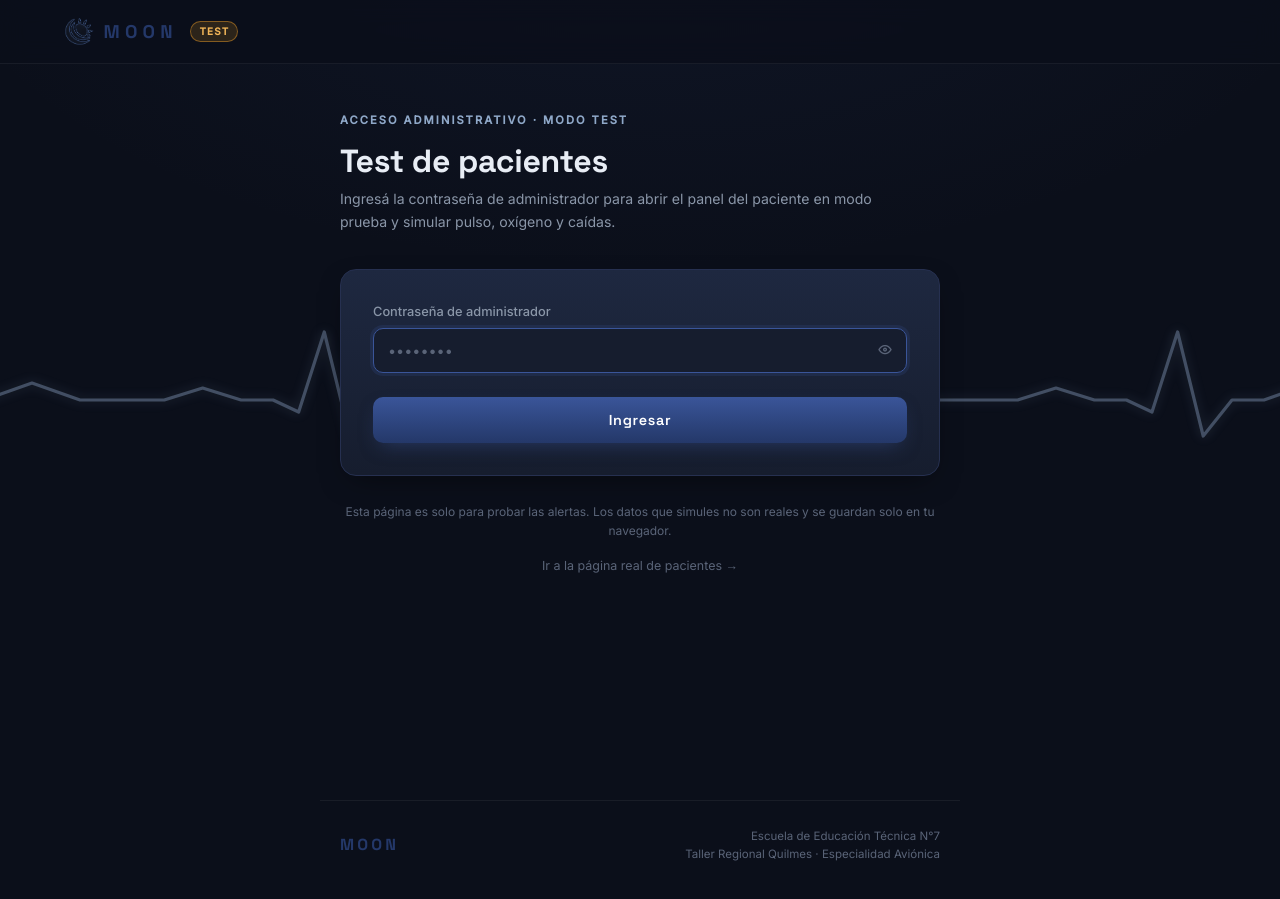
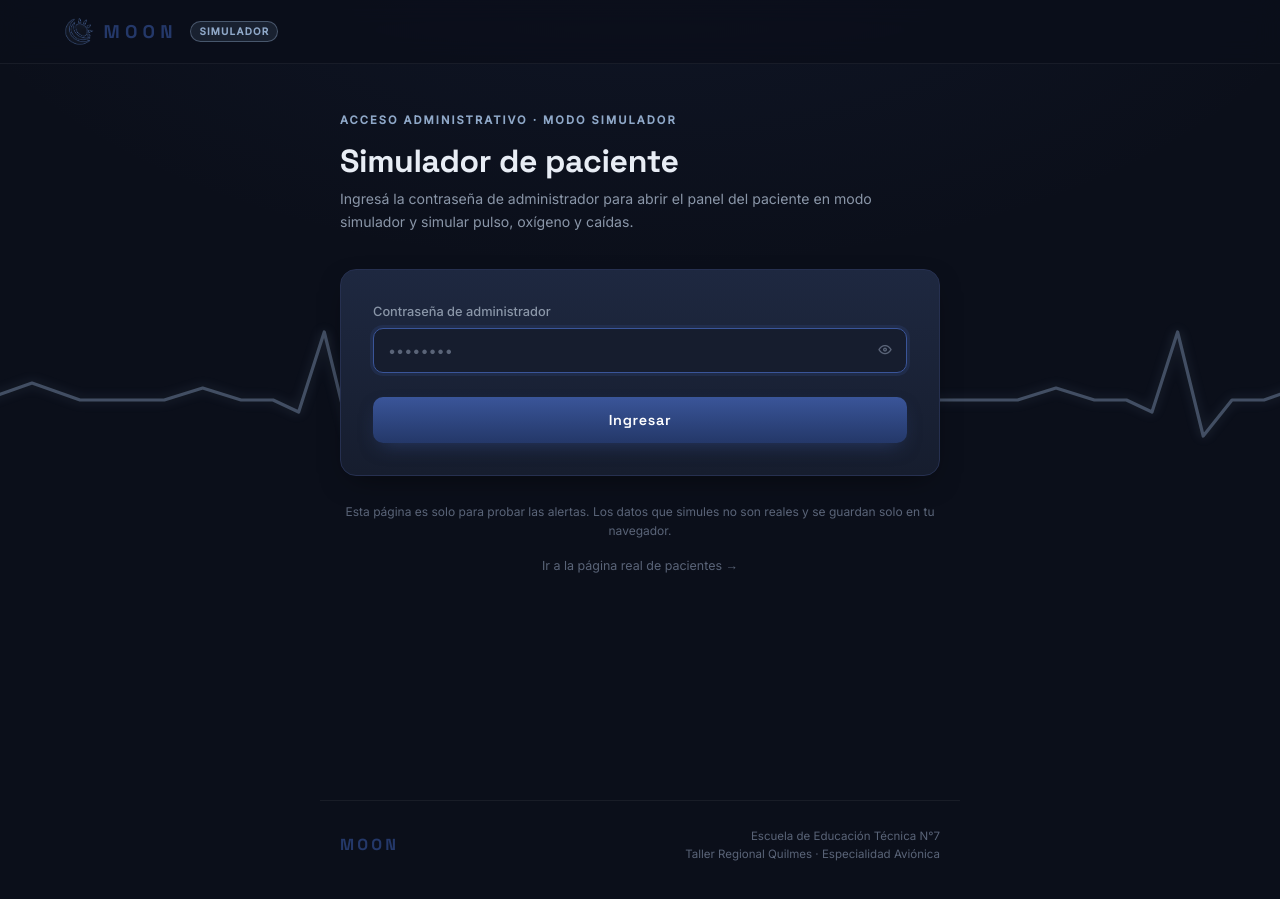
Before and after one commit to ProyectoMoon/TestPaciente, a plain HTML site: page index.html in a window 1280 px wide. Drawn offline with nearby package versions, Linux system fonts and the light colour scheme.

Commit message:
Renombrar a Simulador de paciente y etiqueta celeste en el menú
Co-Authored-By: Claude Opus 5.5 <noreply@anthropic.com>
Claude-Session: https://claude.ai/code/session_01HczC7VyWY5316JFrwkRK1F

```diff
--- a/index.html
+++ b/index.html
@@ -4,7 +4,7 @@
   <meta charset="UTF-8" />
   <meta name="viewport" content="width=device-width, initial-scale=1.0" />
   <link rel="icon" href="logo.png" type="image/png">
-  <title>MOON · Test de pacientes</title>
+  <title>MOON · Simulador de paciente</title>
   <meta name="description" content="Panel del paciente MOON: iniciá sesión para ver los signos vitales en tiempo real, el diagnóstico automático y gestionar el perfil médico." />
   <meta property="og:type" content="website" />
   <meta property="og:title" content="MOON – Panel del Paciente" />
@@ -742,10 +742,10 @@
     .pm-vital::before { content: none; }
     .pm-vital-status:empty { display: none; }
 
-    /* ===================== MODO TEST: panel de pruebas ===================== */
+    /* ===================== MODO SIMULADOR: panel de pruebas ===================== */
     .tp-nav-badge {
       font-family: 'Inter', sans-serif; font-size: 0.62rem; font-weight: 700; letter-spacing: 0.12em;
-      background: rgba(239,159,39,0.15); color: #f0b558; border: 1px solid rgba(239,159,39,0.45);
+      background: rgba(143,168,200,0.12); color: var(--moon); border: 1px solid rgba(143,168,200,0.4);
       padding: 2px 8px; border-radius: 999px; margin-left: 0.2rem;
     }
     .tp-panel {
@@ -837,7 +837,7 @@
   <nav>
     <a class="nav-logo" href="https://proyectomoon.github.io/Web/">
       <img src="logo-glass.png" alt="" class="nav-logo-icon" aria-hidden="true">
-      MOON <span class="tp-nav-badge">TEST</span>
+      MOON <span class="tp-nav-badge">SIMULADOR</span>
     </a>
     <ul class="nav-links">
       <li class="nav-user" id="navUser"></li>
@@ -847,11 +847,11 @@
 
   <div class="page-wrap">
 
-    <!-- LOGIN ADMINISTRATIVO (modo test: solo contraseña) -->
+    <!-- LOGIN ADMINISTRATIVO (modo simulador: solo contraseña) -->
     <div id="pt-loginView">
-      <p class="section-label">Acceso administrativo · Modo test</p>
-      <h1 class="section-title">Test de pacientes</h1>
-      <p class="section-sub">Ingresá la contraseña de administrador para abrir el panel del paciente en modo prueba y simular pulso, oxígeno y caídas.</p>
+      <p class="section-label">Acceso administrativo · Modo simulador</p>
+      <h1 class="section-title">Simulador de paciente</h1>
+      <p class="section-sub">Ingresá la contraseña de administrador para abrir el panel del paciente en modo simulador y simular pulso, oxígeno y caídas.</p>
       <div class="pt-card">
         <div class="pt-error" id="pt-loginError">Contraseña incorrecta.</div>
         <form id="pt-loginForm">
@@ -924,7 +924,7 @@
         <button class="pt-ghost-btn" onclick="ptEditProfile()"><i class="ti ti-edit"></i> Editar perfil</button>
       </div>
 
-      <!-- ================= PANEL DE PRUEBAS (solo en modo test) ================= -->
+      <!-- ================= PANEL DE PRUEBAS (solo en modo simulador) ================= -->
       <section class="tp-panel" id="tp-panel" aria-label="Panel de pruebas">
         <div class="tp-head">
           <div class="tp-head-title"><i class="ti ti-flask" aria-hidden="true"></i> Panel de pruebas <span class="tp-pill">Simulador</span></div>
@@ -1246,7 +1246,7 @@
 
     let ptAuth = null, ptDb = null;
     const ptNube = (function () {
-      return false; // MODO TEST: sin Firebase, todo queda en este navegador
+      return false; // MODO SIMULADOR: sin Firebase, todo queda en este navegador
       if (FIREBASE_CONFIG.apiKey === 'TU_API_KEY' || !window.firebase) return false;
       try {
         firebase.initializeApp(FIREBASE_CONFIG);
@@ -1346,7 +1346,7 @@
 
     // ---- Formularios de login / registro ----
     // ==========================================================================
-    // MODO TEST — Ingreso administrativo por contraseña
+    // MODO SIMULADOR — Ingreso administrativo por contraseña
     // La contraseña NO está escrita acá: se guarda solo su huella SHA-256.
     // Para cambiarla, generá el hash nuevo (por ejemplo en la consola del
     // navegador con tpHash('mi-clave-nueva')) y pegalo en TP_ADMIN_HASH.
@@ -1491,7 +1491,7 @@
 
       // Intenta reconectar solo con la pulsera que se eligió la última vez
       // para esta cuenta, sin volver a pedir que se elija de la lista.
-      // MODO TEST: sin Bluetooth real; la pulsera se muestra "conectada"
+      // MODO SIMULADOR: sin Bluetooth real; la pulsera se muestra "conectada"
       // cuando el panel de pruebas empieza a mandar datos.
       tpBleUI(false);
     }
@@ -2430,7 +2430,7 @@
 
 
     // ==========================================================================
-    // MODO TEST — Panel de pruebas
+    // MODO SIMULADOR — Panel de pruebas
     // Simula lo que manda la pulsera ("spo2,bpm,temp,gMax,gMin") y lo pasa por
     // EXACTAMENTE la misma lógica de la página real: ptSetLiveVitals (umbrales,
     // diagnóstico, alarma) y ptProcessG (detección de caídas).
@@ -2629,7 +2629,7 @@
     const tpEnqueueEmailReal = ptEnqueueEmail;
     ptEnqueueEmail = function (job, urgente) {
       if (!tp.mail) {
-        ptMailStatus(true, 'Modo test: mail de ' + job.label + ' simulado (no se envió). Iría a ' + job.params.to_email + '.');
+        ptMailStatus(true, 'Modo simulador: mail de ' + job.label + ' simulado (no se envió). Iría a ' + job.params.to_email + '.');
         tpAgregarLog('mail', 'Mail de ' + job.label + ' simulado → ' + job.params.to_email);
         return;
       }
```
Also changed, not shown: 1 other file.
